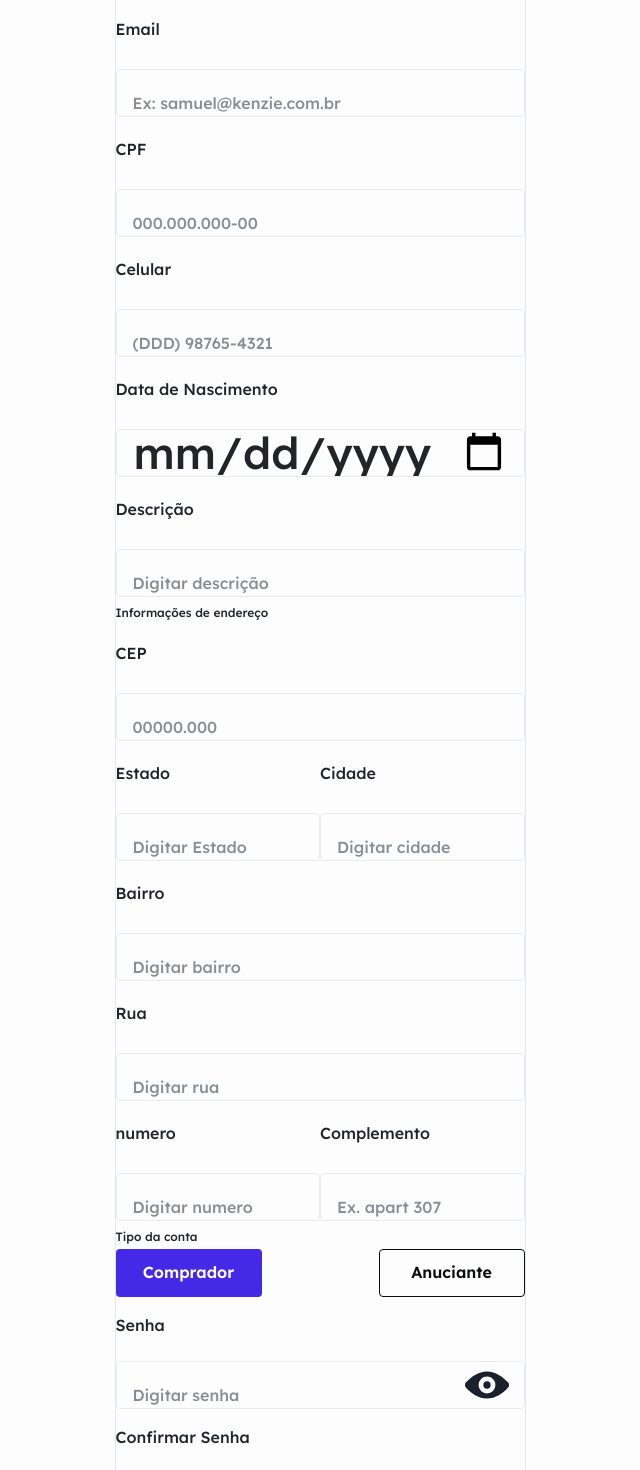
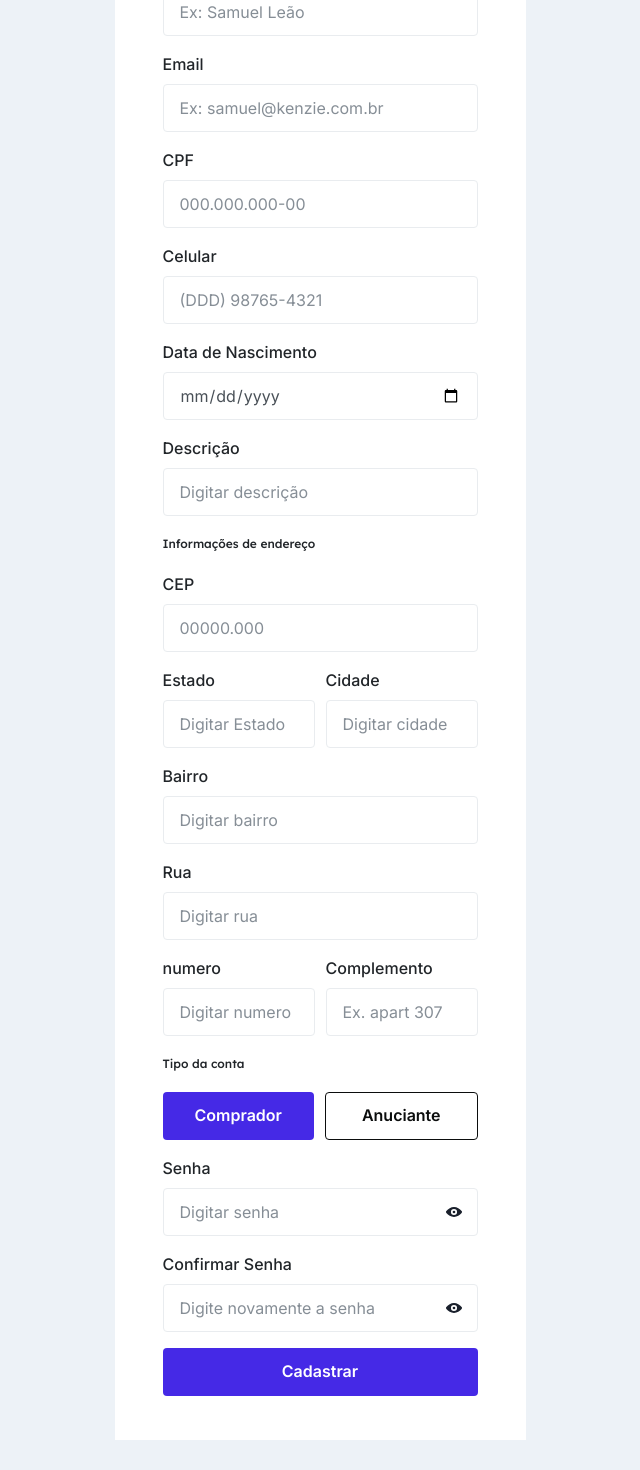
Before and after one commit to ShopCar/shopcar, a React (Vite) app: page /register in a window 1280 px wide. Shown: the part 280-1750 px from the top of the page, without its empty margins (320-960 px from the left). Built offline with nearby package versions, Linux system fonts and the light colour scheme.

Commit message:
fix: user register designer schame

```diff
--- a/src/components/RegisterUser/index.tsx
+++ b/src/components/RegisterUser/index.tsx
@@ -6,7 +6,6 @@ import { zodResolver } from "@hookform/resolvers/zod";
 import api from "../../services/api";
 import { useState } from "react";
 import { useToastForm } from "../../contexts/toastContext";
-import { AxiosError } from "axios";
 
 const RegisterUser = () => {
   const { toast } = useToastForm();
@@ -14,44 +13,45 @@ const RegisterUser = () => {
   const addressFormSchame = z.object({
     zipCode: z
       .string()
-      .length(8)
-      .regex(/^[0-9]+$/, "Zip Code must contain only numbers"),
+      .length(8, "O CEP deve conter exatamente 8 caracteres")
+      .regex(/^[0-9]+$/, "O CEP deve conter apenas números"),
     state: z
       .string()
-      .length(2)
-      .regex(/^[A-Za-z]+$/),
-    city: z.string().max(50),
-    district: z.string().max(50),
-    street: z.string().max(50),
+      .length(2, "O Estado deve conter 2 caracteres")
+      .regex(/^[A-Za-z]+$/, "Deve conter apenas letras"),
+    city: z.string().min(1, "Digite sua cidade").max(50),
+    district: z.string().min(1, "Digite seu bairro").max(50),
+    street: z.string().min(1, "Digite sua rua").max(50),
     number: z
       .string()
-      .max(10)
-      .regex(/^[0-9]+$/, "Phone number must contain only numbers")
+      .min(1, "Digite o numero")
+      .max(10, "Maximo 10 números")
+      .regex(/^[0-9]+$/, "Insira apenas números")
       .nullish(),
     complement: z.string().max(50).nullish(),
   });
 
   const formSchame = z
     .object({
-      name: z.string(),
-      email: z.string().email(),
-      cpf: z.string().min(11).max(11),
+      name: z.string().min(1, "Insira seu nome"),
+      email: z.string().email("Digite um email válido"),
+      cpf: z.string().length(11, "CPF deve conter 11 números"),
       password: z
         .string()
-        .min(8)
-        .regex(
-          /^(?=.*[A-Za-z])(?=.*\d)(?=.*[@$!%*#?&])[A-Za-z\d@$!%*#?&]{8,}$/,
-          "Password must contains capital letter, lowercase letter, number and special char"
-        ),
+        .min(8, "Senha deve conter no mínimo 8 caracteres")
+        .regex(/[A-Z]/, "Senha deve conter ao menos uma letra maiúscula")
+        .regex(/[a-z]/, "Senha deve conter ao menos uma letra minúscula")
+        .regex(/[0-9]/, "Senha deve conter ao menos um número")
+        .regex(/(\W)|_/, "Senha deve conter ao menos um caracter especial"),
       passwordRepeat: z.string(),
       phone: z
         .string()
-        .min(11)
-        .max(11)
+        .min(10, "Deve conter no mínimo 10 nuúmeros")
+        .max(11, "Deve conter no máximo 11 nuúmeros")
         .regex(/^[0-9]+$/, "Phone number must contain only numbers"),
       birthdate: z.string(),
       description: z.string().nullish(),
-      isSeller: z.boolean(),
+      isSeller: z.boolean().default(false),
       address: addressFormSchame,
     })
     .refine((data) => data.password === data.passwordRepeat, {
@@ -99,13 +99,15 @@ const RegisterUser = () => {
   };
 
   return (
-    <>
-      <Box
-        marginTop={46}
-        borderWidth="1px"
+    <Box bg="white" my={"46px"}>
+      <Flex
         borderRadius="lg"
-        minWidth={343}
-        maxWidth={411}
+        minWidth={"343px"}
+        maxWidth={"411px"}
+        py={"44px"}
+        px={"48px"}
+        flexDirection={"column"}
+        gap={"16px"}
       >
         <Heading as="h3" size={"8"} variant={"500"}>
           Cadastro
@@ -172,7 +174,7 @@ const RegisterUser = () => {
           register={register("address.zipCode")}
           error={errors.address?.zipCode}
         />
-        <Flex>
+        <Flex gap={"11px"}>
           <InputForm
             id="8"
             type="text"
@@ -196,7 +198,7 @@ const RegisterUser = () => {
           label="Bairro"
           placeholder="Digitar bairro"
           register={register("address.district")}
-          error={errors.address?.street}
+          error={errors.address?.district}
         />
         <InputForm
           id="12"
@@ -206,7 +208,7 @@ const RegisterUser = () => {
           register={register("address.street")}
           error={errors.address?.street}
         />
-        <Flex>
+        <Flex gap={"11px"}>
           <InputForm
             id="13"
             type="number"
@@ -227,8 +229,9 @@ const RegisterUser = () => {
         <Heading as="h4" size={"9"} variant={"500"}>
           Tipo da conta
         </Heading>
-        <Flex justifyContent={"space-between"}>
+        <Flex gap={"11px"}>
           <Button
+            w={"full"}
             variant={isUserSeller ? "outline1" : "brand1"}
             size={"2"}
             value={"false"}
@@ -240,6 +243,7 @@ const RegisterUser = () => {
             Comprador
           </Button>
           <Button
+            w={"full"}
             variant={isUserSeller ? "brand1" : "outline1"}
             size={"2"}
             value={"true"}
@@ -268,11 +272,16 @@ const RegisterUser = () => {
           error={errors.passwordRepeat}
         />
 
-        <Button onClick={handleSubmit(onSubmit)} variant={"brand1"} size={"2"}>
+        <Button
+          onClick={handleSubmit(onSubmit)}
+          variant={"brand1"}
+          size={"2"}
+          w="full"
+        >
           Cadastrar
         </Button>
-      </Box>
-    </>
+      </Flex>
+    </Box>
   );
 };
 
--- a/src/pages/Register/index.tsx
+++ b/src/pages/Register/index.tsx
@@ -1,12 +1,12 @@
-import { Heading, VStack } from "@chakra-ui/layout";
+import { Heading, Flex, VStack } from "@chakra-ui/layout";
 import RegisterUser from "../../components/RegisterUser";
 
 const Register = () => {
   return (
     <VStack gap="4" minHeight={"150vh"} pt="60px">
-      <Heading>
+      <Flex w="full" justifyContent={"center"} bg="gray.100">
         <RegisterUser />
-      </Heading>
+      </Flex>
     </VStack>
   );
 };
```
